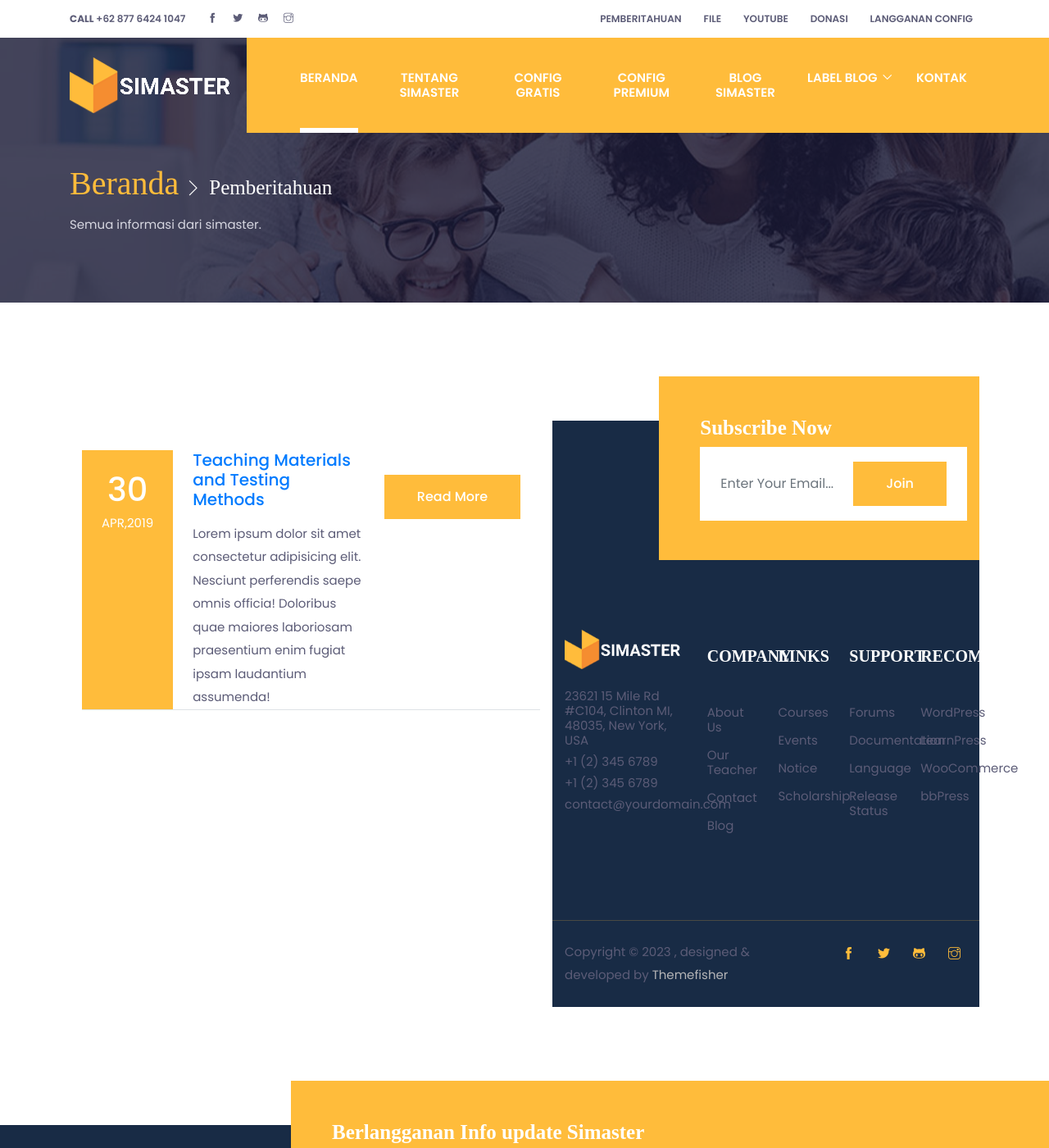
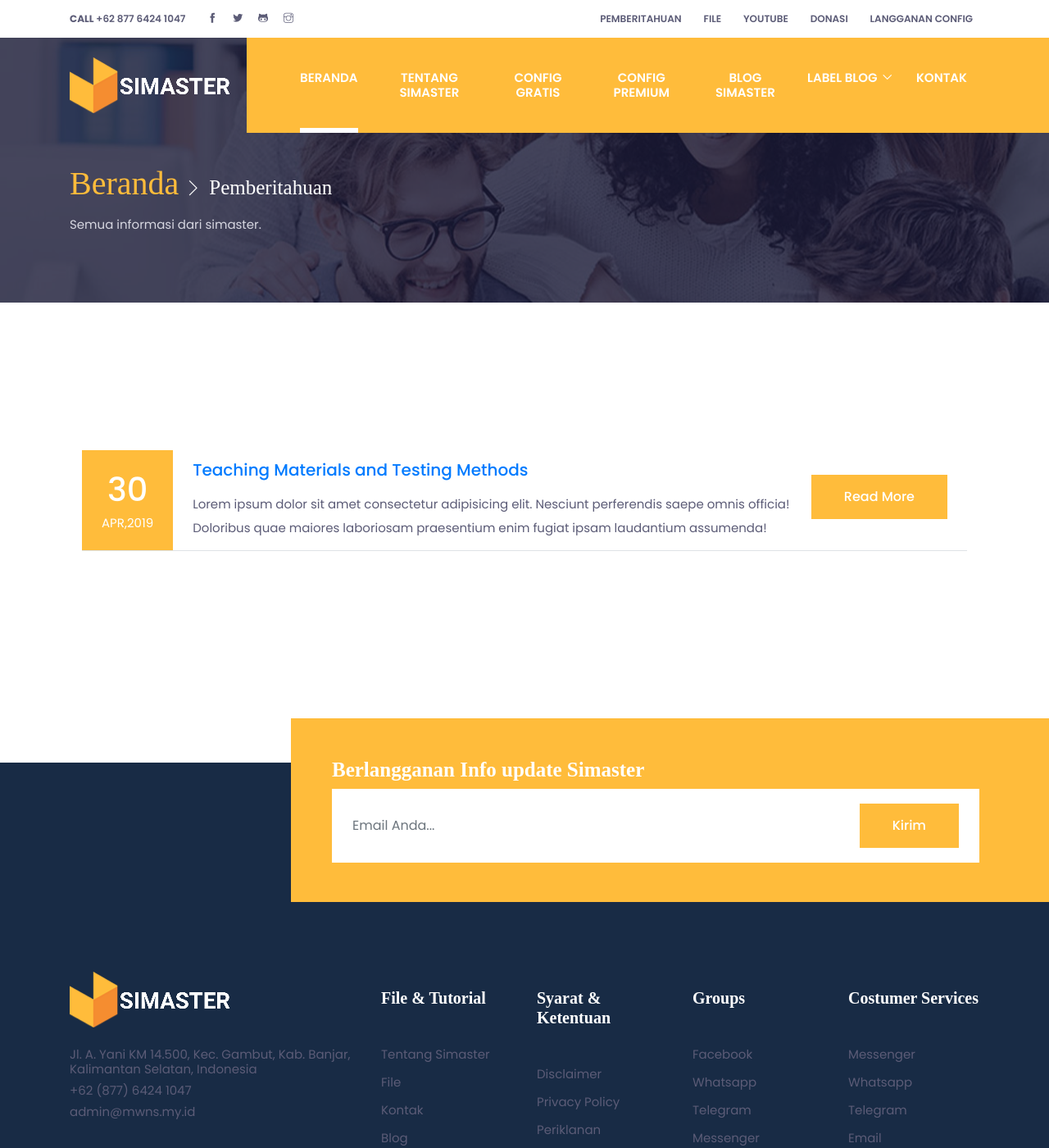
Before and after one commit to mwnsofficial/simastertutorials.github.io, a Jekyll site: the page built from pemberitahuan.html, in a window 1280 px wide and 1400 px high. Shown: the whole window at 82% size. Built offline with Jekyll 4.4.1, drawn with Linux system fonts in a browser that asks for light colours; some web fonts are replaced.

Commit message:
Update pemberitahuan.html

```diff
--- a/pemberitahuan.html
+++ b/pemberitahuan.html
@@ -25,127 +25,3 @@
   </div>
 </section>
 <!-- /notice -->
-
-<!-- footer -->
-<footer>
-  <!-- newsletter -->
-  <div class="newsletter">
-    <div class="container">
-      <div class="row">
-        <div class="col-md-9 ml-auto bg-primary py-5 newsletter-block">
-          <h3 class="text-white">Subscribe Now</h3>
-          <form action="#">
-            <div class="input-wrapper">
-              <input type="email" class="form-control border-0" id="newsletter" name="newsletter" placeholder="Enter Your Email...">
-              <button type="submit" value="send" class="btn btn-primary">Join</button>
-            </div>
-          </form>
-        </div>
-      </div>
-    </div>
-  </div>
-  <!-- footer content -->
-  <div class="footer bg-footer section border-bottom">
-    <div class="container">
-      <div class="row">
-        <div class="col-lg-4 col-sm-8 mb-5 mb-lg-0">
-          <!-- logo -->
-          <a class="logo-footer" href="index.html"><img class="img-fluid mb-4" src="images/logo.png" alt="logo"></a>
-          <ul class="list-unstyled">
-            <li class="mb-2">23621 15 Mile Rd #C104, Clinton MI, 48035, New York, USA</li>
-            <li class="mb-2">+1 (2) 345 6789</li>
-            <li class="mb-2">+1 (2) 345 6789</li>
-            <li class="mb-2">contact@yourdomain.com</li>
-          </ul>
-        </div>
-        <!-- company -->
-        <div class="col-lg-2 col-md-3 col-sm-4 col-6 mb-5 mb-md-0">
-          <h4 class="text-white mb-5">COMPANY</h4>
-          <ul class="list-unstyled">
-            <li class="mb-3"><a class="text-color" href="about.html">About Us</a></li>
-            <li class="mb-3"><a class="text-color" href="teacher.html">Our Teacher</a></li>
-            <li class="mb-3"><a class="text-color" href="contact.html">Contact</a></li>
-            <li class="mb-3"><a class="text-color" href="blog.html">Blog</a></li>
-          </ul>
-        </div>
-        <!-- links -->
-        <div class="col-lg-2 col-md-3 col-sm-4 col-6 mb-5 mb-md-0">
-          <h4 class="text-white mb-5">LINKS</h4>
-          <ul class="list-unstyled">
-            <li class="mb-3"><a class="text-color" href="courses.html">Courses</a></li>
-            <li class="mb-3"><a class="text-color" href="events.html">Events</a></li>
-            <li class="mb-3"><a class="text-color" href="notice.html">Notice</a></li>
-            <li class="mb-3"><a class="text-color" href="scholarship.html">Scholarship</a></li>
-          </ul>
-        </div>
-        <!-- support -->
-        <div class="col-lg-2 col-md-3 col-sm-4 col-6 mb-5 mb-md-0">
-          <h4 class="text-white mb-5">SUPPORT</h4>
-          <ul class="list-unstyled">
-            <li class="mb-3"><a class="text-color" href="https://themefisher.com/blog">Forums</a></li>
-            <li class="mb-3"><a class="text-color" href="https://docs.themefisher.com/">Documentation</a></li>
-            <li class="mb-3"><a class="text-color" href="#!">Language</a></li>
-            <li class="mb-3"><a class="text-color" href="#!">Release Status</a></li>
-          </ul>
-        </div>
-        <!-- support -->
-        <div class="col-lg-2 col-md-3 col-sm-4 col-6 mb-5 mb-md-0">
-          <h4 class="text-white mb-5">RECOMMEND</h4>
-          <ul class="list-unstyled">
-            <li class="mb-3"><a class="text-color" href="https://themefisher.com/">WordPress</a></li>
-            <li class="mb-3"><a class="text-color" href="https://themefisher.com/">LearnPress</a></li>
-            <li class="mb-3"><a class="text-color" href="https://themefisher.com/">WooCommerce</a></li>
-            <li class="mb-3"><a class="text-color" href="https://themefisher.com/">bbPress</a></li>
-          </ul>
-        </div>
-      </div>
-    </div>
-  </div>
-  <!-- copyright -->
-  <div class="copyright py-4 bg-footer">
-    <div class="container">
-      <div class="row">
-        <div class="col-sm-7 text-sm-left text-center">
-          <p class="mb-0">Copyright &copy;
-            <script>
-              var CurrentYear = new Date().getFullYear()
-              document.write(CurrentYear)
-            </script>
-            , designed & developed by <a href="https://themefisher.com/" class="text-muted">Themefisher</a>
-          </p>
-        </div>
-        <div class="col-sm-5 text-sm-right text-center">
-          <ul class="list-inline">
-            <li class="list-inline-item"><a class="d-inline-block p-2" href="https://facebook.com/themefisher/"><i class="ti-facebook text-primary"></i></a></li>
-            <li class="list-inline-item"><a class="d-inline-block p-2" href="https://twitter.com/themefisher"><i class="ti-twitter-alt text-primary"></i></a></li>
-            <li class="list-inline-item"><a class="d-inline-block p-2" href="https://github.com/themefisher"><i class="ti-github text-primary"></i></a></li>
-            <li class="list-inline-item"><a class="d-inline-block p-2" href="https://instagram.com/themefisher/"><i class="ti-instagram text-primary"></i></a></li>
-          </ul>
-        </div>
-      </div>
-    </div>
-  </div>
-</footer>
-<!-- /footer -->
-
-<!-- jQuery -->
-<script src="plugins/jQuery/jquery.min.js"></script>
-<!-- Bootstrap JS -->
-<script src="plugins/bootstrap/bootstrap.min.js"></script>
-<!-- slick slider -->
-<script src="plugins/slick/slick.min.js"></script>
-<!-- aos -->
-<script src="plugins/aos/aos.js"></script>
-<!-- venobox popup -->
-<script src="plugins/venobox/venobox.min.js"></script>
-<!-- filter -->
-<script src="plugins/filterizr/jquery.filterizr.min.js"></script>
-<!-- google map -->
-<script src="https://maps.googleapis.com/maps/api/js?key=AIzaSyCcABaamniA6OL5YvYSpB3pFMNrXwXnLwU"></script>
-<script src="plugins/google-map/gmap.js"></script>
-
-<!-- Main Script -->
-<script src="js/script.js"></script>
-
-</body>
-</html>
```
